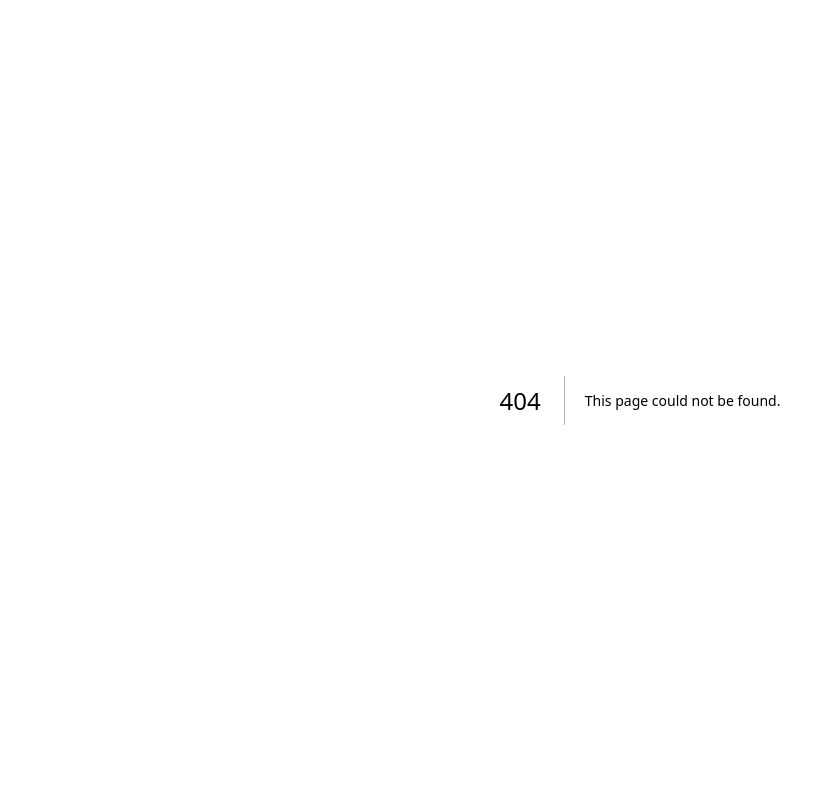
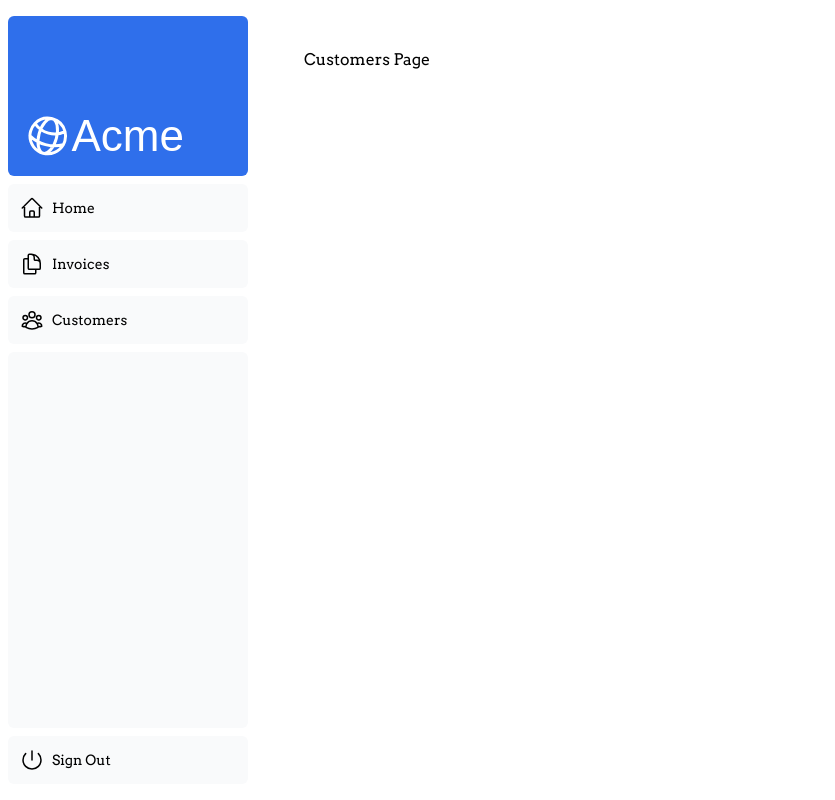
Before and after one commit to daniel-c-harvey/acme-dashboard, a Next.js app: page /dashboard/customers in a window 1280 px wide. Before the commit this address had no page. Shown: the whole page, without its empty margins (0-835 px from the left). Built offline with nearby package versions, Linux system fonts and the light colour scheme; a web font is replaced by a local one.

Commit message:
Chapter 4: Layouts & Pages

```diff
--- /dev/null
+++ b/app/dashboard/customers/page.tsx
@@ -0,0 +1,3 @@
+export default function Page() {
+    return <p>Customers Page</p>;
+}
--- /dev/null
+++ b/app/dashboard/invoices/page.tsx
@@ -0,0 +1,3 @@
+export default function Page() {
+    return <p>Invoices Page</p>
+}
--- /dev/null
+++ b/app/dashboard/layout.tsx
@@ -0,0 +1,12 @@
+import SideNav from '@/app/ui/dashboard/sidenav';
+
+export default function Layout({ children }: { children: React.ReactNode }) {
+    return (
+        <div className="flex h-screen flex-col md:flex-row md:overflow-hidden">
+            <div className="w-full flex-none md:w-64">
+                <SideNav />
+            </div>
+            <div className="flex-grow p-6 md:overflow-y-auto md:p-12">{children}</div>
+        </div>
+    );
+}
--- /dev/null
+++ b/app/dashboard/page.tsx
@@ -0,0 +1,3 @@
+export default function Page() {
+    return <p>Dashboard Page</p>;
+}
--- a/app/page.tsx
+++ b/app/page.tsx
@@ -35,6 +35,7 @@
             height={760}
             className="hidden md:block"
             alt="Screenshots of the dashboard project showing desktop version"
+            priority={true}
           />
           <Image
             src="/hero-mobile.png"
```
